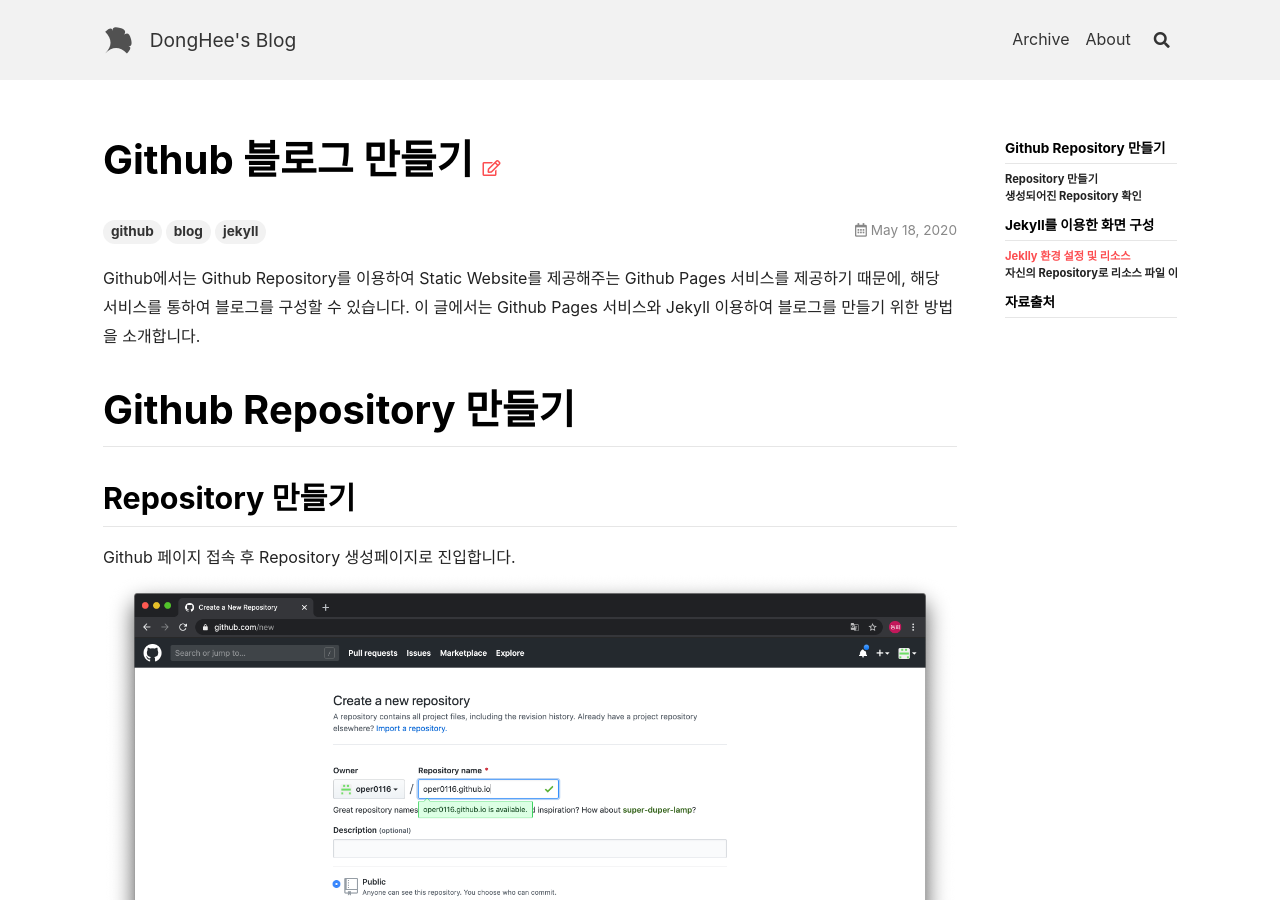
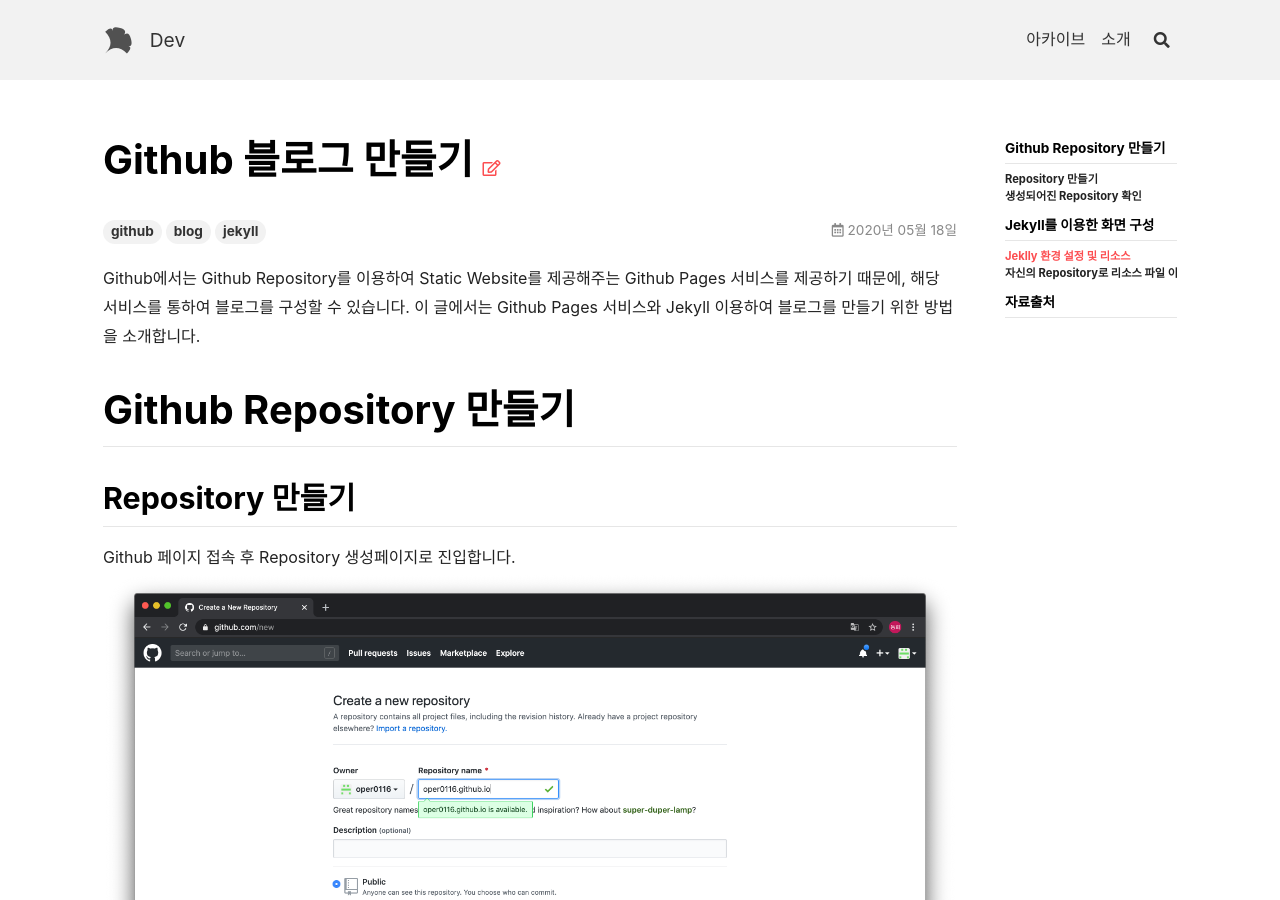
Before and after one commit to oper0116/oper0116.github.io, a Jekyll site: the page built from _posts/2020-05-18-github-blog-1.md, in a window 1280 px wide and 900 px high. Built offline with Jekyll 4.4.1, drawn with Linux system fonts in a browser that asks for light colours; nearby versions of some CDN libraries; some of the changed text lies outside the part shown.

Commit message:
feat: 변경사항 적용

```diff
--- a/_config.yml
+++ b/_config.yml
@@ -20,14 +20,14 @@ text_skin: default # "default" (default), "dark", "forest", "ocean", "chocolate"
 highlight_theme: default # "default" (default), "tomorrow", "tomorrow-night", "tomorrow-night-eighties", "tomorrow-night-blue", "tomorrow-night-bright"
 url     : # the base hostname & protocol for your site e.g. https://www.someone.com
 baseurl : # does not include hostname
-title   : DongHee's Blog
+title   : Dev
 description: > # this means to ignore newlines until "Language & timezone"
-  4001
+  Dev's...
 
 
 ## => Language and Timezone
 ##############################
-lang: # the language of your site, default as "en"
+lang: ko # the language of your site, default as "en"
 timezone: # see https://en.wikipedia.org/wiki/List_of_tz_database_time_zones for the available values
 
 
@@ -212,7 +212,7 @@ defaults:
       aside:
         toc: true
       show_edit_on_github: true
-      show_subscribe: true
+      show_subscribe: false
       pageview: true
 
 
--- a/_posts/2020-05-18-github-blog-1.md
+++ b/_posts/2020-05-18-github-blog-1.md
@@ -5,8 +5,8 @@ tags: github blog jekyll
 
   Github에서는 Github Repository를 이용하여 Static Website를 제공해주는 Github
   Pages 서비스를 제공하기 때문에,
-해당 서비스를 통하여 블로그를 구성할 수 있습니다. <!--more-->
-  이 글에서는 Github Pages 서비스와 Jekyll 이용하여 블로그를 만들기 위한 방법을 소개합니다.
+해당 서비스를 통하여 블로그를 구성할 수 있습니다.
+  이 글에서는 Github Pages 서비스와 Jekyll 이용하여 블로그를 만들기 위한 방법을 소개합니다. <!--more-->
 
 # Github Repository 만들기
 ## Repository 만들기
```
Also changed, not shown: 6 other files.
